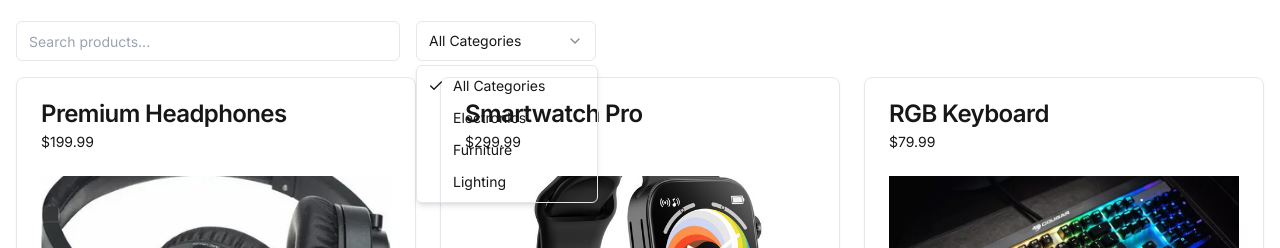
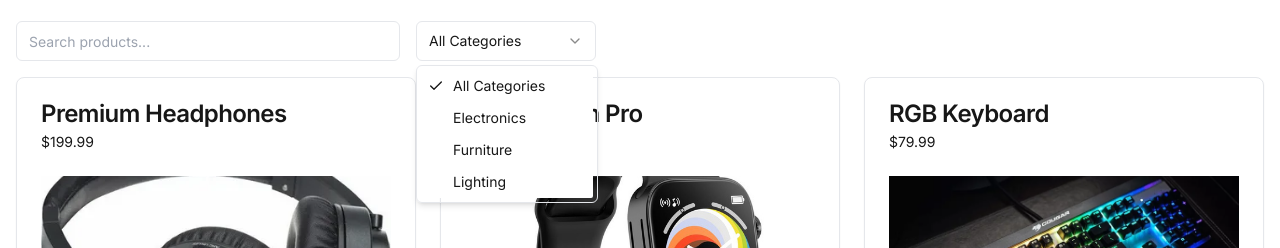
Before and after one commit to TheDarkLord777/Next-js-, a Next.js app: page /products in a window 1280 px wide. Both pictures are taken after a click on the button "All Categories". Shown: the part 144-392 px from the top of the page. Built offline with nearby package versions, Linux system fonts and the light colour scheme.

Commit message:
fixed bug category

```diff
--- a/src/app/components/ui/select.tsx
+++ b/src/app/components/ui/select.tsx
@@ -81,7 +81,7 @@ const SelectItem = React.forwardRef<
   <SelectPrimitive.Item
     ref={ref}
     className={cn(
-      "relative flex w-full cursor-default select-none items-center rounded-sm py-1.5 pl-8 pr-2 text-sm outline-none focus:bg-accent focus:text-accent-foreground data-[disabled]:pointer-events-none data-[disabled]:opacity-50",
+      "relative flex w-full cursor-default select-none items-center rounded-sm py-1.5 pl-8 pr-2 text-sm outline-none focus:bg-accent focus:text-accent-foreground data-[disabled]:pointer-events-none data-[disabled]:opacity-50 bg-[var(--background)]",
       className
     )}
     {...props}
```
